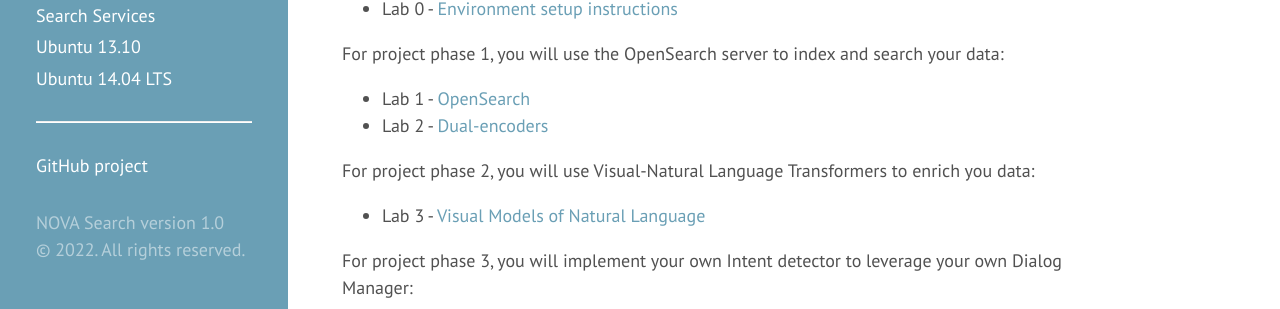
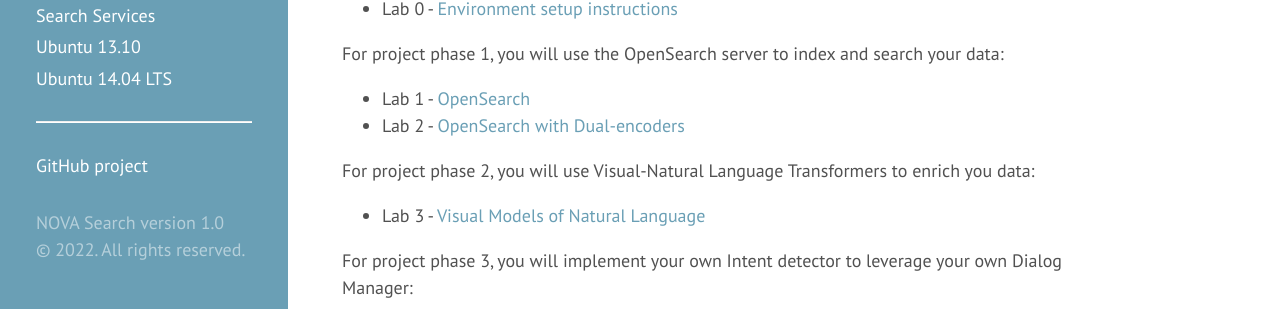
Before and after one commit to novasearch/wiki.novasearch.org, a Jekyll site: the page built from wiki/courses/WSDM_2022.md, in a window 1280 px wide and 900 px high, scrolled down 1067 px. Shown: the part 376-685 px from the top of the window. Built offline with Jekyll 4.4.1, drawn with Linux system fonts in a browser that asks for light colours.

Commit message:
Update WSDM_2022.md

```diff
--- a/wiki/courses/WSDM_2022.md
+++ b/wiki/courses/WSDM_2022.md
@@ -52,7 +52,7 @@
 For project phase 1, you will use the OpenSearch server to index and search your data:
 
  - Lab 1 - [OpenSearch](/wiki/tutorials/Lab1-OpenSearch-students.ipynb)
- - Lab 2 - [Dual-encoders](/wiki/tutorials/Lab2-DualEncoders-students.ipynb)
+ - Lab 2 - [OpenSearch with Dual-encoders](/wiki/tutorials/Lab2_OpenSearch_DualEncoders.ipynb)
 
 For project phase 2, you will use Visual-Natural Language Transformers to enrich you data:
 
```
